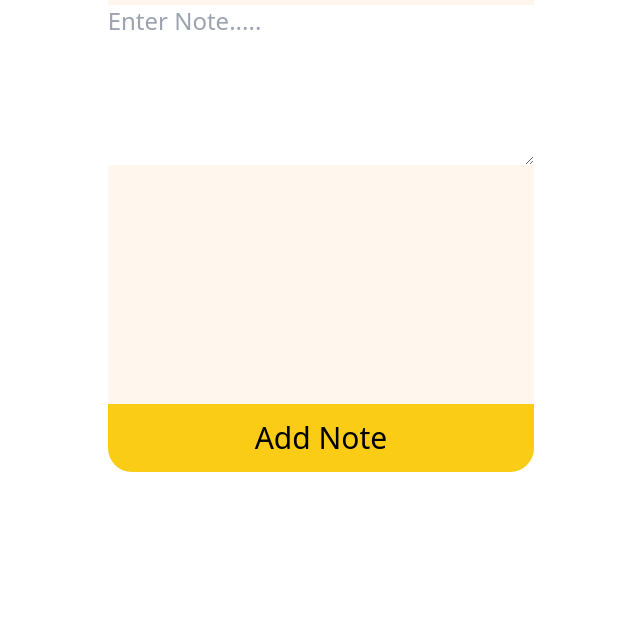
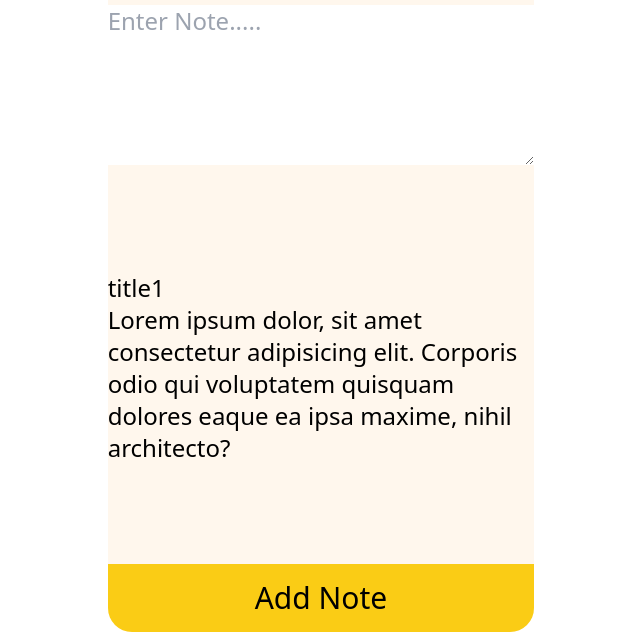
Before and after one commit to Ashutosh-Patro/note-app-frontend, a plain HTML site: page index.html in a window 1280 px wide. Shown: the part 168-800 px from the top of the page, without its empty margins (319-959 px from the left). Drawn offline with nearby package versions, Linux system fonts and the light colour scheme.

Commit message:
second commit

```diff
--- a/index.html
+++ b/index.html
@@ -13,13 +13,21 @@
 </head>
 
 <body>
-    <form class="m-auto w-1/3 flex flex-col justify-between items-center h-[80vh] rounded-3xl bg-orange-50">
+    <form class="m-auto xl:w-1/3 flex flex-col justify-between items-center h-[100vh] rounded-3xl bg-orange-50">
         <div class="w-full">
             <h1 class="text-center text-6xl bg-yellow-400 rounded-t-3xl py-4 w-full">Notes</h1>
             <input class="text-5xl w-full outline-none my-2" type="text" placeholder="Title">
             <textarea rows="5" class=" outline-none w-full overflow-none
                 text-2xl" placeholder="Enter Note....."></textarea>
         </div>
+        <ol class="text-2xl">
+            <li>
+                <h4>title1</h4>
+                <p>Lorem ipsum dolor, sit amet consectetur adipisicing elit. Corporis odio qui voluptatem quisquam
+                    dolores
+                    eaque ea ipsa maxime, nihil architecto?</p>
+            </li>
+        </ol>
         <div class="flex flex-col items-center w-full">
             <button class="text-center bg-yellow-400 text-3xl rounded-b-3xl w-full py-4">Add Note</button>
         </div>
```
